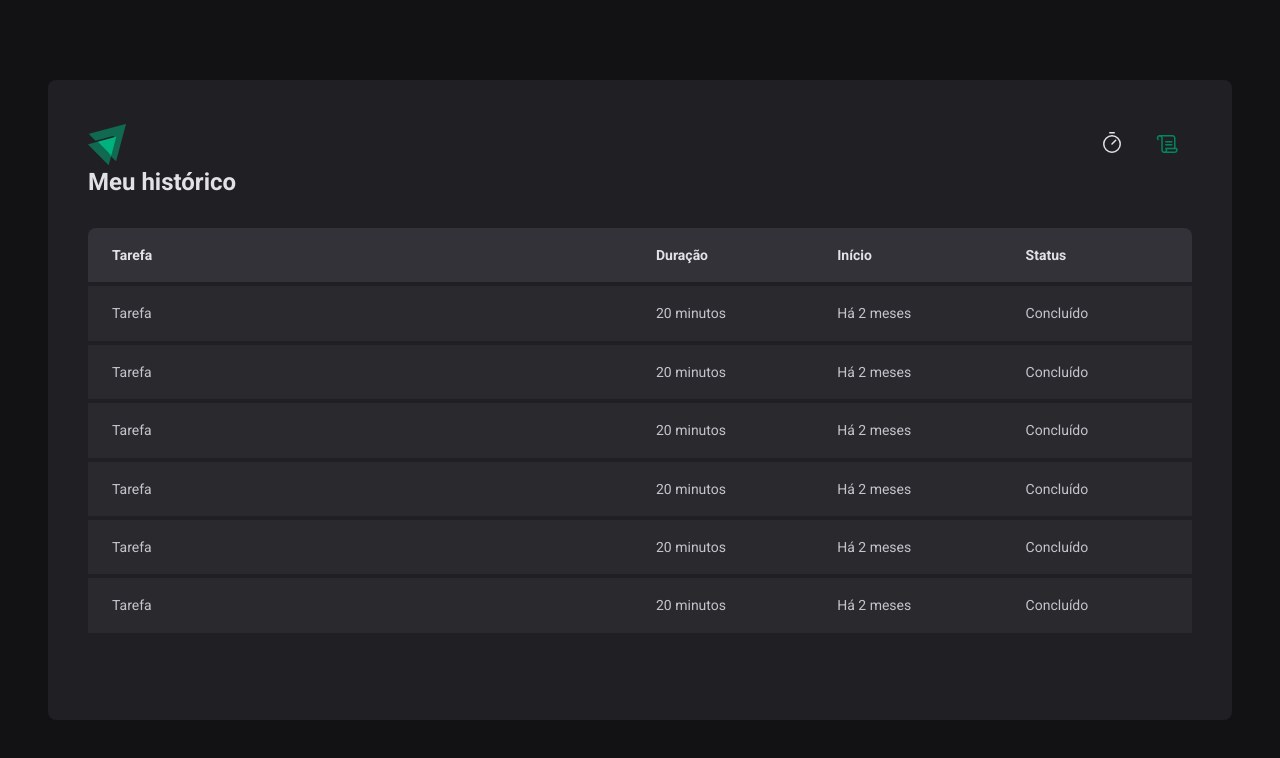
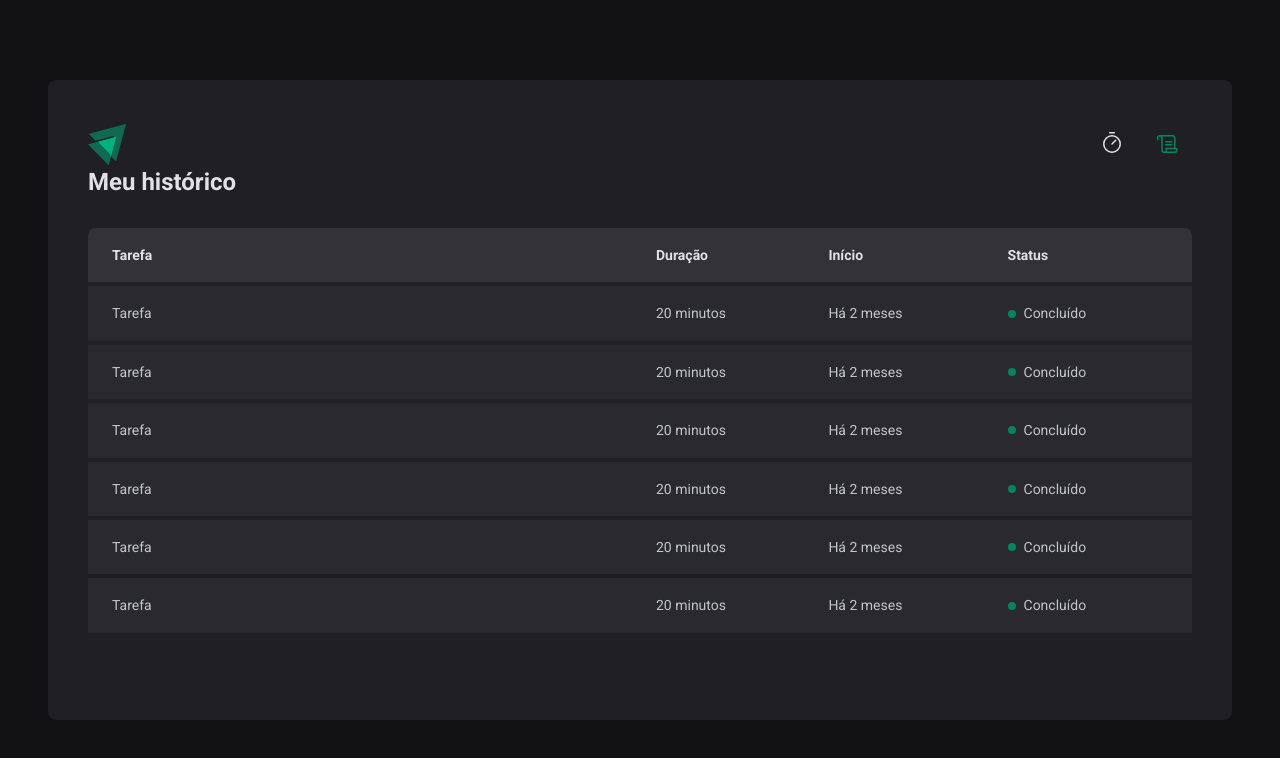
Before and after one commit to thiagolbf/timer, a React (Vite) app: page /history in a window 1280 px wide. Shown: the top 758 px of the page. Built offline with nearby package versions, Linux system fonts and the light colour scheme.

Commit message:
add status component

```diff
--- a/src/pages/History/index.tsx
+++ b/src/pages/History/index.tsx
@@ -1,4 +1,4 @@
-import { HistoryContainer, HistoryList } from "./style";
+import { HistoryContainer, HistoryList, Status } from "./style";
 
 export const History = () => {
   return (
@@ -20,37 +20,49 @@
               <td>Tarefa</td>
               <td>20 minutos</td>
               <td>Há 2 meses</td>
-              <td>Concluído</td>
+              <td>
+                <Status statusColor="green">Concluído</Status>
+              </td>
             </tr>
             <tr>
               <td>Tarefa</td>
               <td>20 minutos</td>
               <td>Há 2 meses</td>
-              <td>Concluído</td>
+              <td>
+                <Status statusColor="green">Concluído</Status>
+              </td>
             </tr>
             <tr>
               <td>Tarefa</td>
               <td>20 minutos</td>
               <td>Há 2 meses</td>
-              <td>Concluído</td>
+              <td>
+                <Status statusColor="green">Concluído</Status>
+              </td>
             </tr>
             <tr>
               <td>Tarefa</td>
               <td>20 minutos</td>
               <td>Há 2 meses</td>
-              <td>Concluído</td>
+              <td>
+                <Status statusColor="green">Concluído</Status>
+              </td>
             </tr>
             <tr>
               <td>Tarefa</td>
               <td>20 minutos</td>
               <td>Há 2 meses</td>
-              <td>Concluído</td>
+              <td>
+                <Status statusColor="green">Concluído</Status>
+              </td>
             </tr>
             <tr>
               <td>Tarefa</td>
               <td>20 minutos</td>
               <td>Há 2 meses</td>
-              <td>Concluído</td>
+              <td>
+                <Status statusColor="green">Concluído</Status>
+              </td>
             </tr>
           </tbody>
         </table>
--- a/src/pages/History/style.ts
+++ b/src/pages/History/style.ts
@@ -62,3 +62,29 @@
     }
   }
 `;
+
+const STATUS_COLORS = {
+  yellow: "yellow-500",
+  green: "green-500",
+  red: "red-500",
+} as const;
+
+interface StatusProps {
+  statusColor: keyof typeof STATUS_COLORS;
+}
+
+export const Status = styled.span<StatusProps>`
+  display: flex;
+  align-items: center;
+  gap: 0.5rem;
+
+  &::before {
+    content: "";
+    width: 0.5rem;
+    height: 0.5rem;
+
+    border-radius: 100%;
+    background-color: ${(props) =>
+      props.theme[STATUS_COLORS[props.statusColor]]};
+  }
+`;
```
